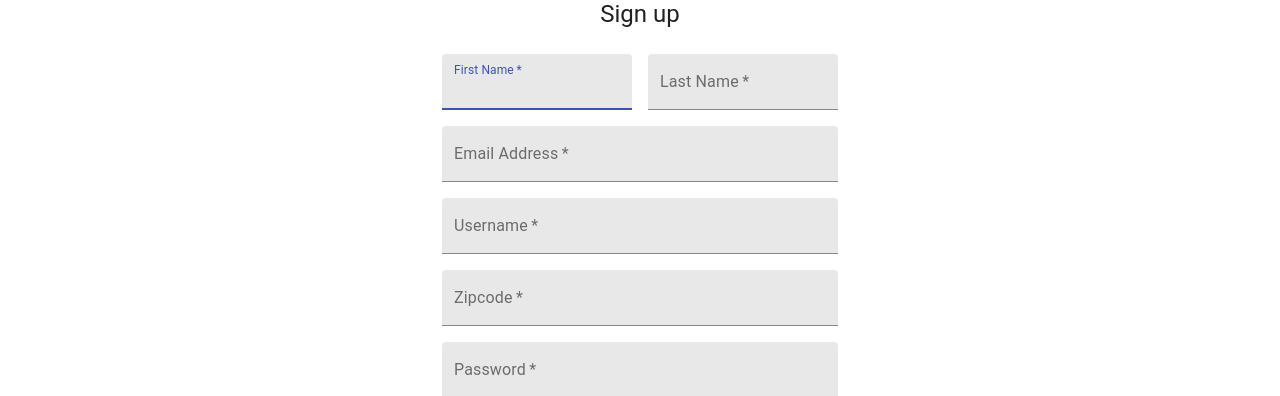
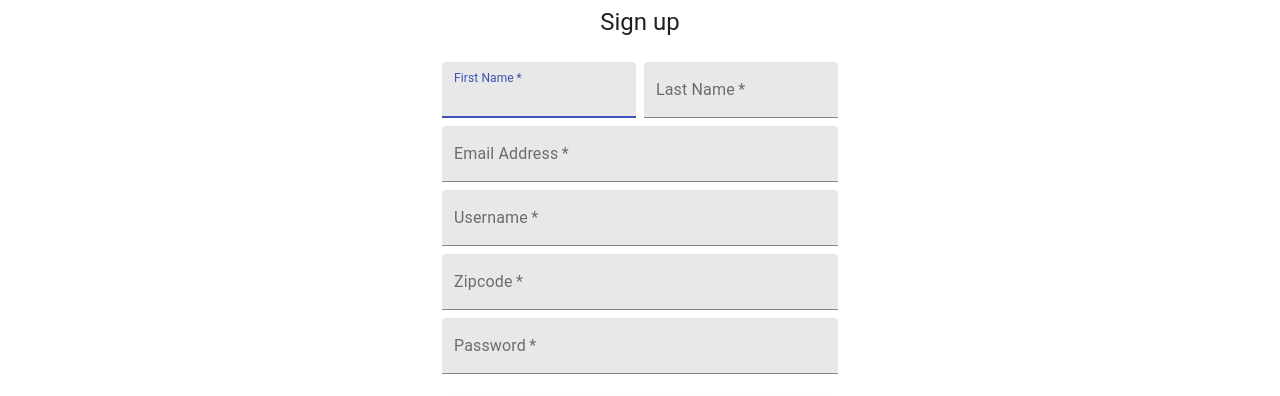
Before and after one commit to hratx-blue-ocean/Selous, a React app in the folder client/: page /signup in a window 1280 px wide. Shown: the part 491-887 px from the top of the page. Built offline with nearby package versions, Linux system fonts and the light colour scheme.

Commit message:
I dont even know

```diff
--- a/client/src/components/Login/Login.jsx
+++ b/client/src/components/Login/Login.jsx
@@ -10,7 +10,7 @@ import Box from '@material-ui/core/Box';
 import Typography from '@material-ui/core/Typography';
 import { makeStyles } from '@material-ui/core/styles';
 import Container from '@material-ui/core/Container';
-import { createMuiTheme } from '@material-ui/core';
+import { MuiThemeProvider, createMuiTheme } from '@material-ui/core';
 import { purple } from '@material-ui/core/colors';
 import axios from 'axios';
 
@@ -100,9 +100,9 @@ const handleLogin = (e) => {
 
 function SignIn() {
   const classes = useStyles();
-
   return (
-    <Container component="main" maxWidth="xs">
+    <MuiThemeProvider theme2={theme2}>
+      <Container maxWidth="xs">
         <CssBaseline />
         <div className={classes.paper}>
           <img
@@ -113,7 +113,7 @@ function SignIn() {
           <Typography component="h1" variant="h5">
             Sign in
           </Typography>
-        <form className={classes.form} noValidate>
+          <form className={classes.form}>
             <TextField
               variant="filled"
               required
@@ -124,7 +124,6 @@ function SignIn() {
               autoComplete="username"
               autoFocus
               onChange={(e) => writeToLogin(e)}
-
             />
             <TextField
               variant="filled"
@@ -137,7 +136,6 @@ function SignIn() {
               id="password"
               autoComplete="current-password"
               onChange={(e) => writeToLogin(e)}
-
             />
             <FormControlLabel
               control={<Checkbox value="remember" />}
@@ -153,6 +151,7 @@ function SignIn() {
             >
               Sign In
             </Button>
+
             <Grid container>
               <Grid item xs>
                 {/* <Link href="#" variant="body2">
@@ -164,11 +163,13 @@ function SignIn() {
                   Don&apos;t have an account? Sign Up
                 </Link>
               </Grid>
+
             </Grid>
           </form>
         </div>
         <Box mt={8} />
       </Container>
+    </MuiThemeProvider>
   );
 }
 
--- a/client/src/components/SignUp/SignUp.jsx
+++ b/client/src/components/SignUp/SignUp.jsx
@@ -25,6 +25,7 @@ const useStyles = makeStyles((theme) => ({
   '@global': {
     body: {
       backgroundColor: theme.palette.common.white,
+      margin: '8px',
     },
 
   },
@@ -48,9 +49,6 @@ const useStyles = makeStyles((theme) => ({
     margin: theme.spacing(3, 0, 2),
     backgroundColor: '#9f6cb7',
     borderRadius: '15px',
-  },
-  input: {
-    backgroundColor: 'lightgrey',
   },
 }));
 
@@ -83,9 +81,8 @@ const handleClick = (e) => {
 
 function SignUp() {
   const classes = useStyles();
-
   return (
-    <Container maxWidth="xs">
+    <Container component="main" maxWidth="xs">
       <CssBaseline />
       <div className={classes.paper}>
         <img
@@ -97,10 +94,11 @@ function SignUp() {
           Sign up
         </Typography>
         <form className={classes.form} noValidate>
-          <Grid container spacing={2}>
+          <Grid container spacing={1}>
             <Grid item xs={12} sm={6}>
               <MuiThemeProvider theme={theme}>
                 <TextField
+                  // className={classes.input}
                   autoComplete="fname"
                   name="firstName"
                   variant="filled"
```
Lines whose indentation alone changed are shown as unchanged.
